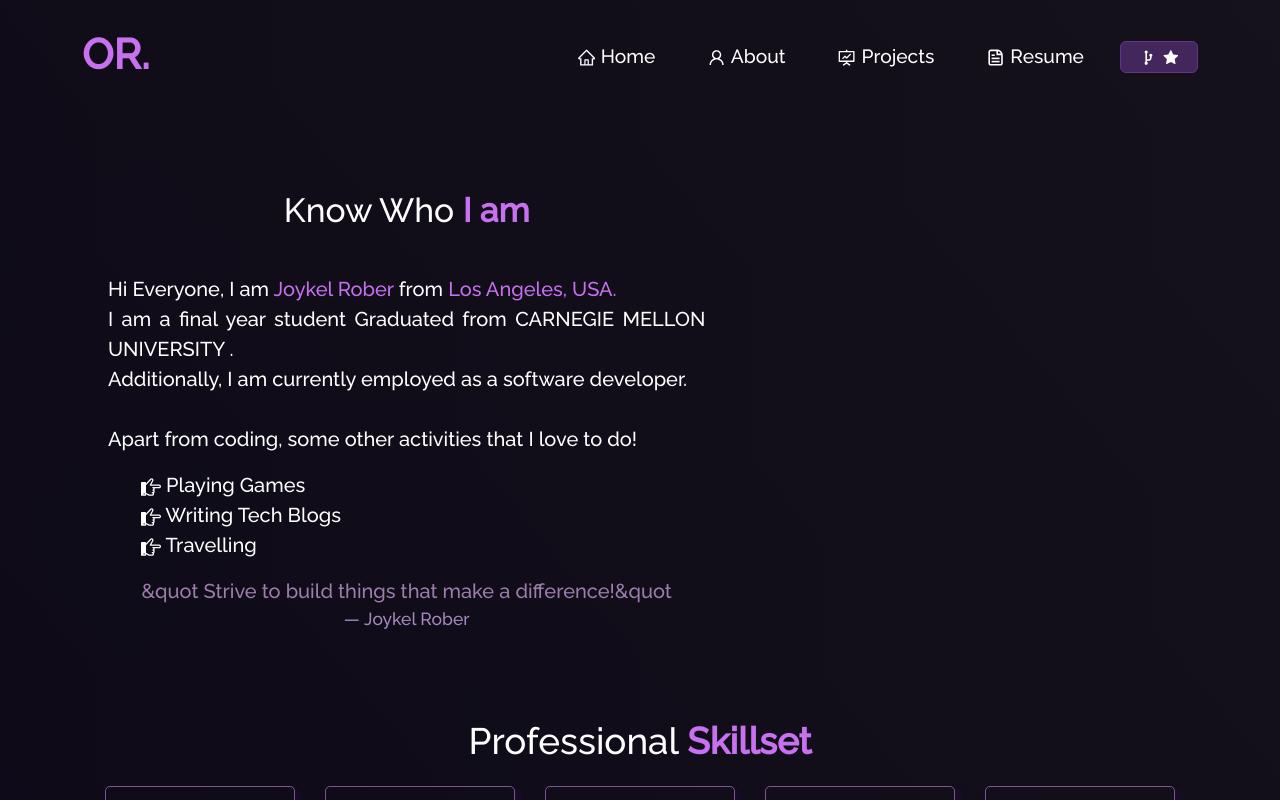
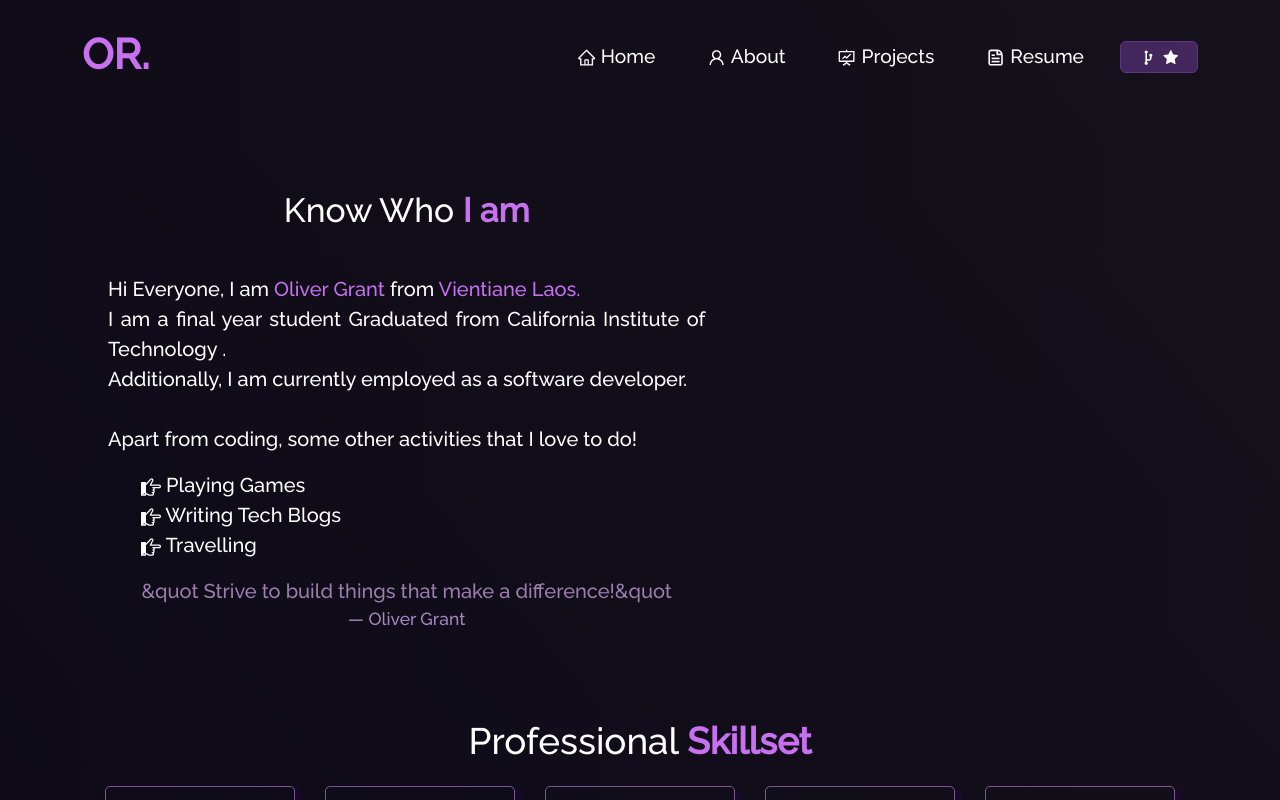
Before and after one commit to olgrt/portfolio, a React (Vite) app: page /about in a window 1280 px wide. Shown: the top 800 px of the page. Built offline with nearby package versions, Linux system fonts and the light colour scheme.

Commit message:
Update AboutCard.jsx

```diff
--- a/src/components/About/AboutCard.jsx
+++ b/src/components/About/AboutCard.jsx
@@ -7,9 +7,9 @@ function AboutCard() {
       <Card.Body>
         <blockquote className="blockquote mb-0">
           <p style={{ textAlign: "justify" }}>
-            Hi Everyone, I am <span className="purple">Joykel Rober </span>
-            from <span className="purple"> Los Angeles, USA.</span>
-            <br /> I am a final year student Graduated from CARNEGIE MELLON UNIVERSITY .
+            Hi Everyone, I am <span className="purple">Oliver Grant </span>
+            from <span className="purple"> Vientiane Laos.</span>
+            <br /> I am a final year student Graduated from California Institute of Technology .
             <br />
             Additionally, I am currently employed as a software developer.
             <br />
@@ -31,7 +31,7 @@ function AboutCard() {
           <p style={{ color: "rgb(155 126 172)" }}>&quot
             Strive to build things that make a difference!&quot{" "}
           </p>
-          <footer className="blockquote-footer">Joykel Rober</footer>
+          <footer className="blockquote-footer">Oliver Grant</footer>
         </blockquote>
       </Card.Body>
     </Card>
```
